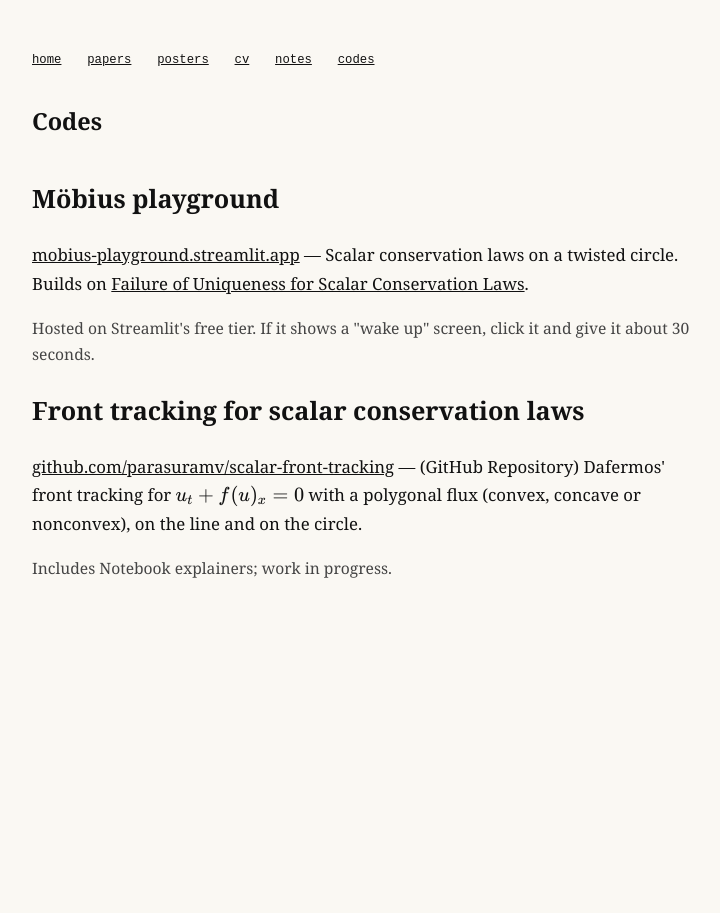
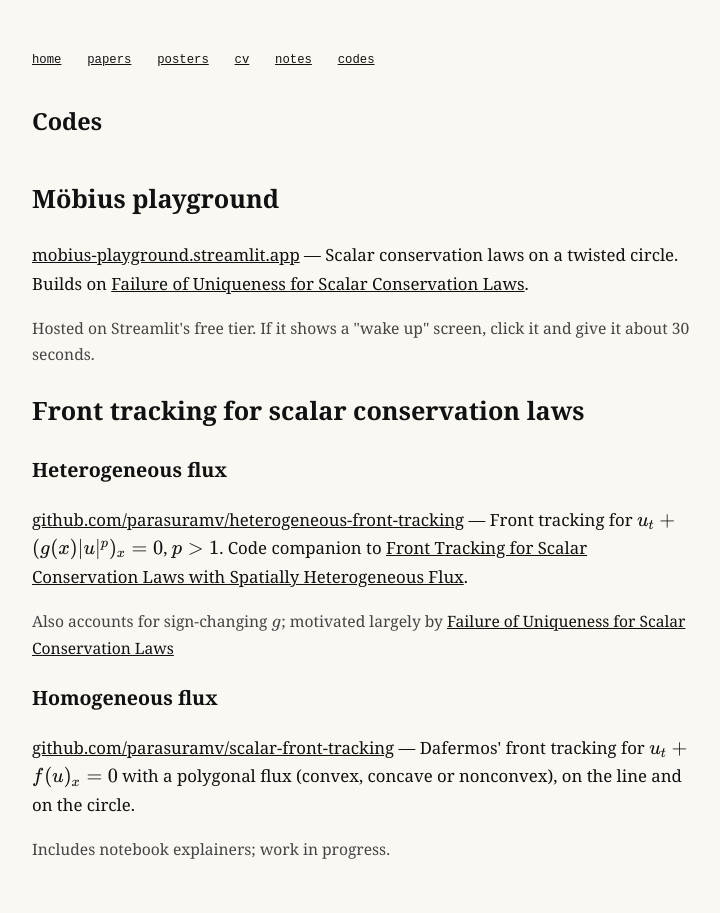
Before and after one commit to parasuramv/parasuramv.github.io, a Jekyll site: the page built from codes.html, in a window 1280 px wide. Shown: the whole page, without its empty margins (278-998 px from the left). Built offline with Jekyll 4.4.1, drawn with Linux system fonts in a browser that asks for light colours.

Commit message:
Add hetero front tracking

```diff
--- a/codes.html
+++ b/codes.html
@@ -16,9 +16,20 @@ math: true
 <p class="meta">Hosted on Streamlit's free tier. If it shows a "wake up" screen, click it and give it about 30 seconds.</p>
 
 <h2>Front tracking for scalar conservation laws</h2>
+
+<h3>Heterogeneous flux</h3>
+<p>
+  <a href="https://github.com/parasuramv/heterogeneous-front-tracking">github.com/parasuramv/heterogeneous-front-tracking</a>
+  — Front tracking for \(u_t + (g(x)|u|^p)_x = 0\), \(p>1\).
+  Code companion to
+  <a href="https://doi.org/10.1007/s13226-026-00975-x">Front Tracking for Scalar Conservation Laws with Spatially Heterogeneous Flux</a>.
+</p>
+<p class="meta">Also accounts for sign-changing \(g\); motivated largely by <a href="https://arxiv.org/abs/2601.08771">Failure of Uniqueness for Scalar Conservation Laws</a></p>
+
+<h3>Homogeneous flux</h3>
 <p>
   <a href="https://github.com/parasuramv/scalar-front-tracking">github.com/parasuramv/scalar-front-tracking</a>
-  — (GitHub Repository) Dafermos' front tracking for \(u_t + f(u)_x = 0\) with a polygonal flux
+  — Dafermos' front tracking for \(u_t + f(u)_x = 0\) with a polygonal flux
   (convex, concave or nonconvex), on the line and on the circle.
 </p>
-<p class="meta">Includes Notebook explainers; work in progress.</p>
+<p class="meta">Includes notebook explainers; work in progress.</p>
```
